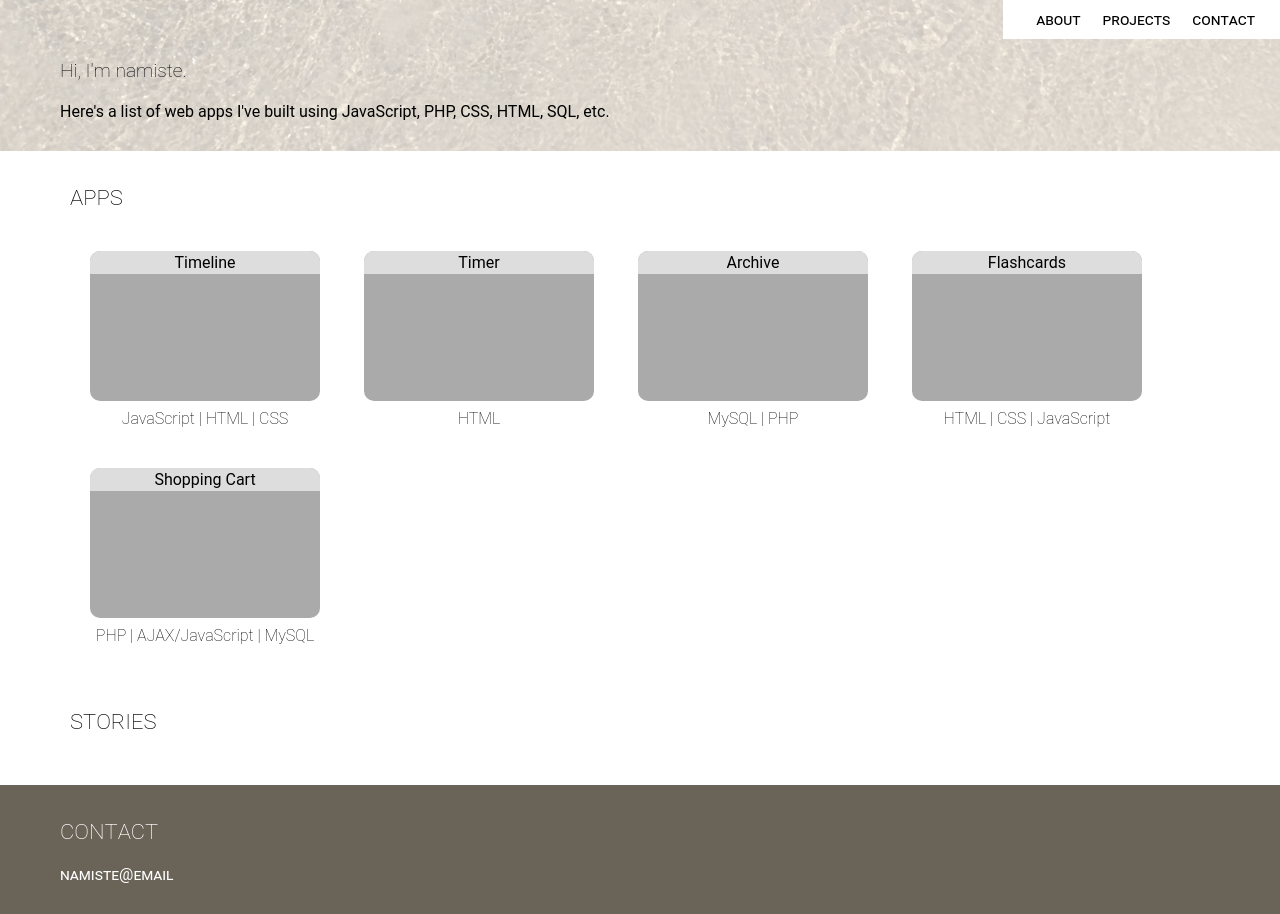
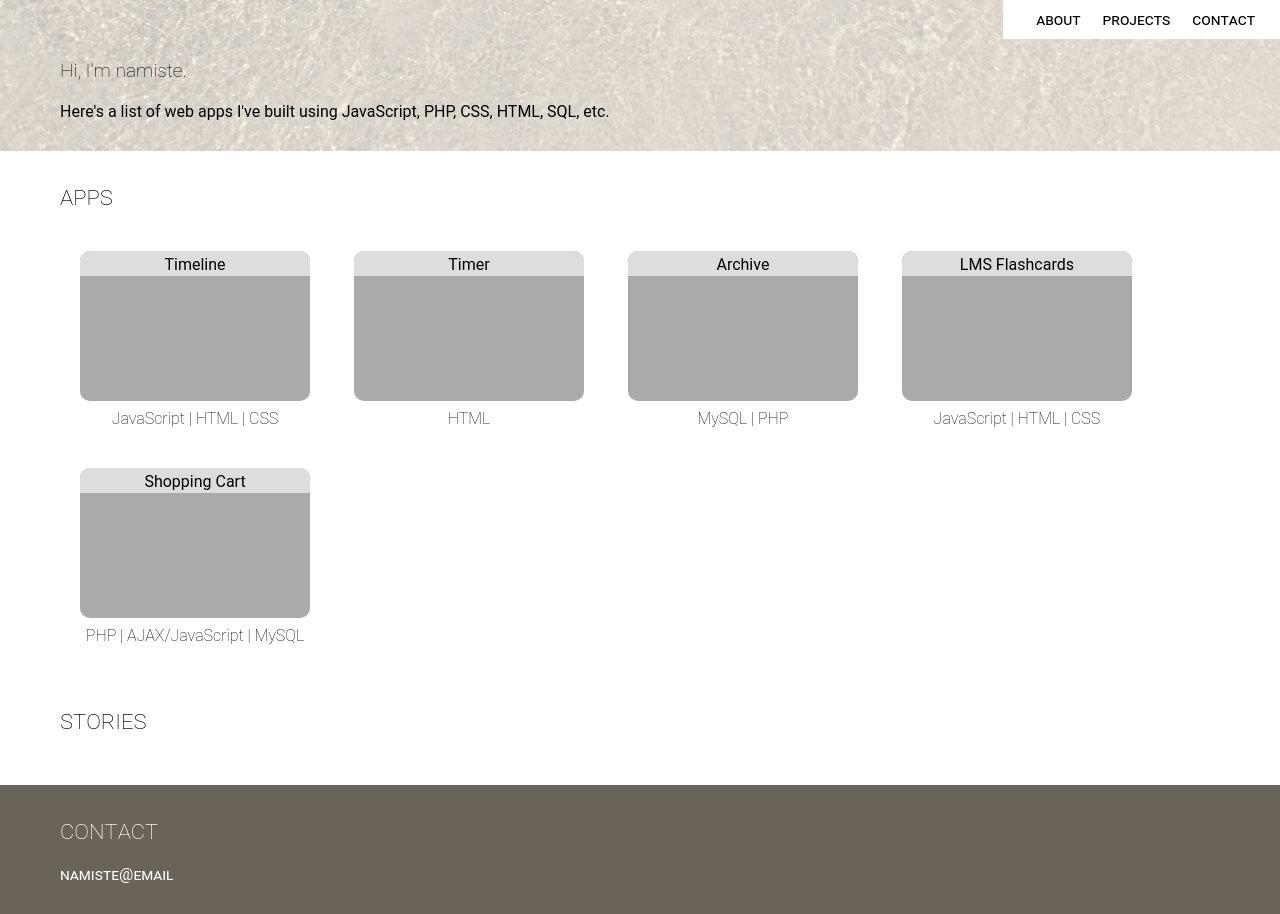
Before and after one commit to namiste/namiste.github.io, a plain HTML site: page index.html in a window 1280 px wide. Drawn offline with Linux system fonts and the light colour scheme.

Commit message:
Update index.html

```diff
--- a/index.html
+++ b/index.html
@@ -76,12 +76,12 @@
                 background-size:cover;
             }
             #s,#learn{
-                padding-left: 10px;
+                padding-left: 0px;
             }
             #learn{
                 margin-top: 40px;
             }
-            h1#_name{
+            #_name{
                 font-weight: lighter;
                 font-size: 1.2rem;
             }
@@ -110,7 +110,7 @@
             ._item a span {
                 display: block;
                 border-radius: 10px 10px 0 0;
-                padding: 2px;
+                padding: 4px 0 2px;
                 background-color: #ddd;
             }
             #contact a{
@@ -158,8 +158,8 @@
                                     <p>MySQL | PHP</p>
                                 </div>
                                 <div class='_item'>
-                                    <a href="#"><span>Flashcards</span></a>
-                                    <p>HTML | CSS | JavaScript</p>
+                                    <a href="github.com/namiste/LMS_Flashcards"><span>LMS Flashcards</span></a>
+                                    <p>JavaScript | HTML | CSS</p>
                                 </div>
                                 <div class='_item'>
                                     <a href="#"><span>Shopping Cart</span></a>
```
